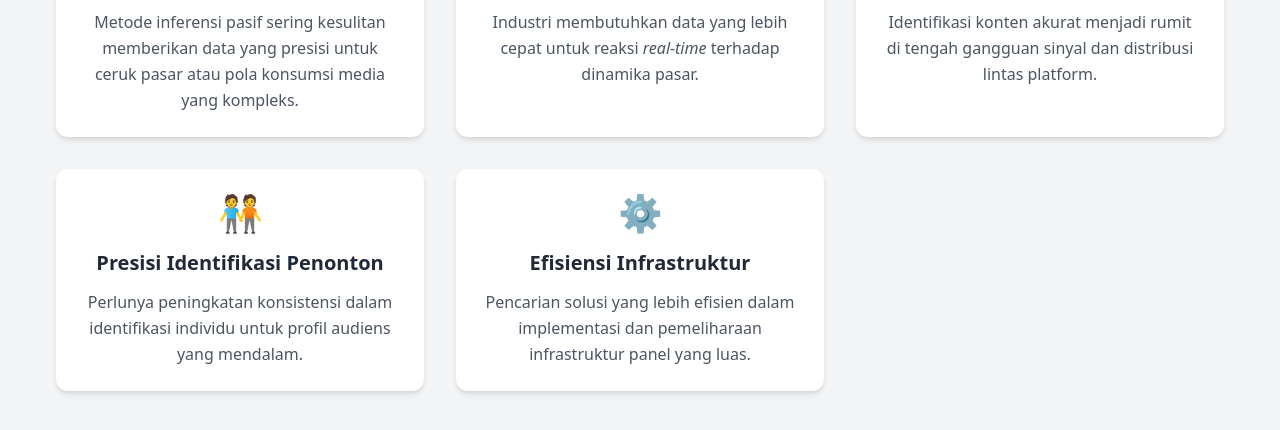
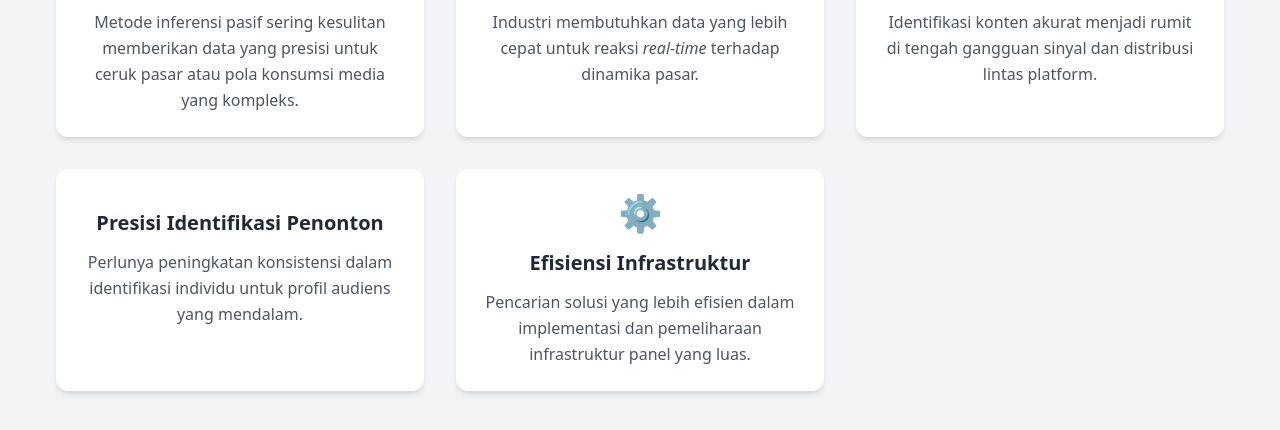
Before and after one commit to ademulia/landing-page-auranusa, a plain HTML site: page index.html in a window 1280 px wide. Shown: the part 669-1099 px from the top of the page. Drawn offline with nearby package versions, Linux system fonts and the light colour scheme.

Commit message:
Update index.html
Hilangkan icon orang

```diff
--- a/index.html
+++ b/index.html
@@ -85,7 +85,7 @@
                     <p class="text-gray-600">Identifikasi konten akurat menjadi rumit di tengah gangguan sinyal dan distribusi lintas platform.</p>
                 </div>
                 <div class="panel-bg p-6 text-center">
-                    <div class="text-4xl mb-4">🧑‍🤝‍🧑</div>
+                    <div class="text-4xl mb-4"></div>
                     <h3 class="text-xl font-semibold text-gray-800 mb-3">Presisi Identifikasi Penonton</h3>
                     <p class="text-gray-600">Perlunya peningkatan konsistensi dalam identifikasi individu untuk profil audiens yang mendalam.</p>
                 </div>
```
